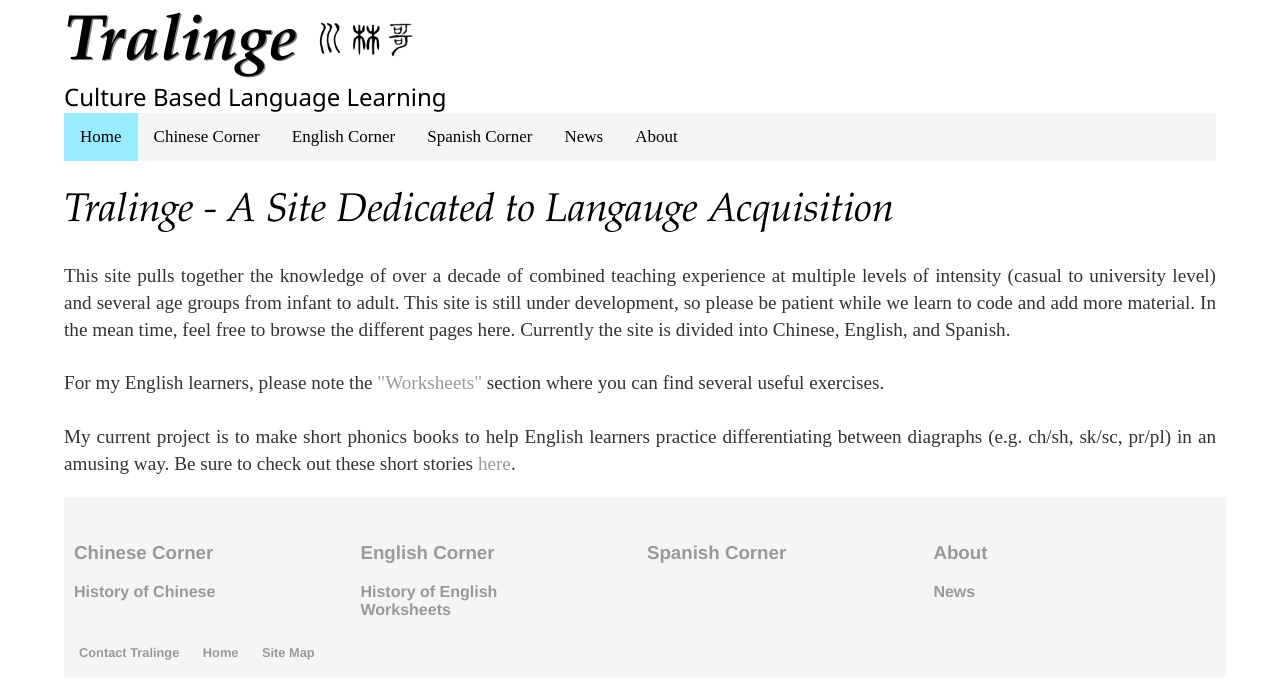
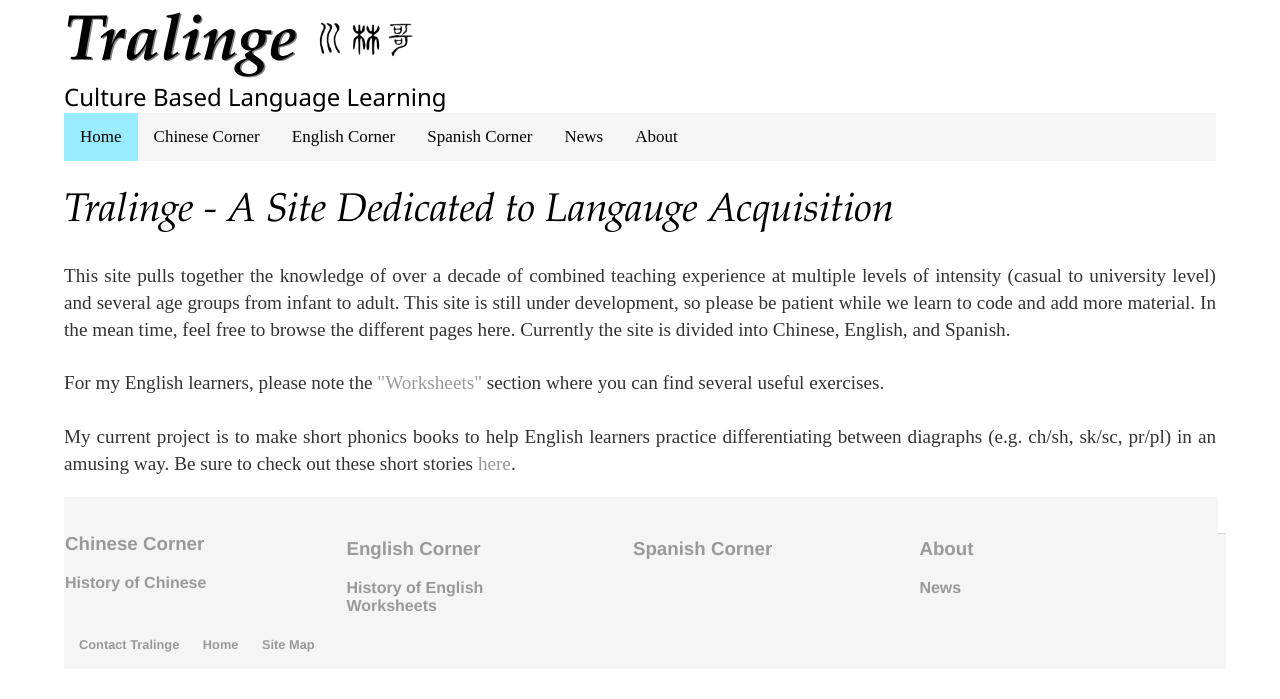
Before and after one commit to Tralinge/tralinge.github.io, a Jekyll site: the page built from index.html, in a window 1280 px wide. Shown: the top 699 px of the page. Built offline with Jekyll 4.4.1, drawn with Linux system fonts in a browser that asks for light colours.

Commit message:
Update footer.html

```diff
--- a/_includes/footer.html
+++ b/_includes/footer.html
@@ -1,7 +1,7 @@
 <footer>
 
-	<div class="responsive" style="float: left; width: 100%; padding: 5px; background-color: rgb(245, 245, 245);">
-		<ul class="responsive" style="float: left; padding: 5px; width: 24%;">
+	<div class="responsive" style="float: left; width: 100%; padding: 1px; background-color: rgb(245, 245, 245);">
+		<ul class="responsive" style="float: left; width: 24%;">
 			<li><h3><a href="http://www.tralinge.com/chinese_corner"><strong>Chinese Corner</strong></a></h3></li>
 			<li><a href="http://www.tralinge.com/chinese_corner/history_of_chinese">History of Chinese</a></li>
 		</ul>
```
